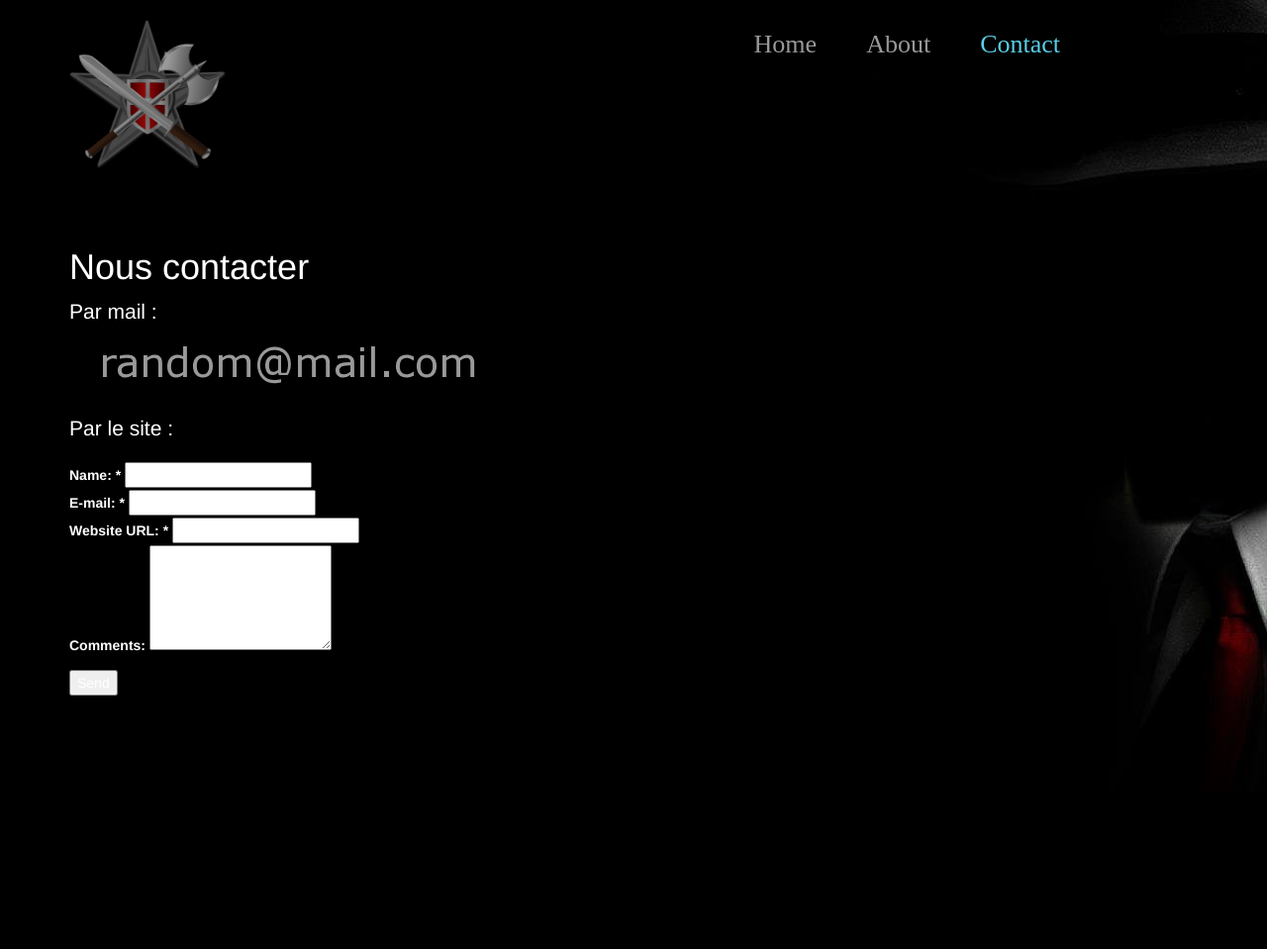
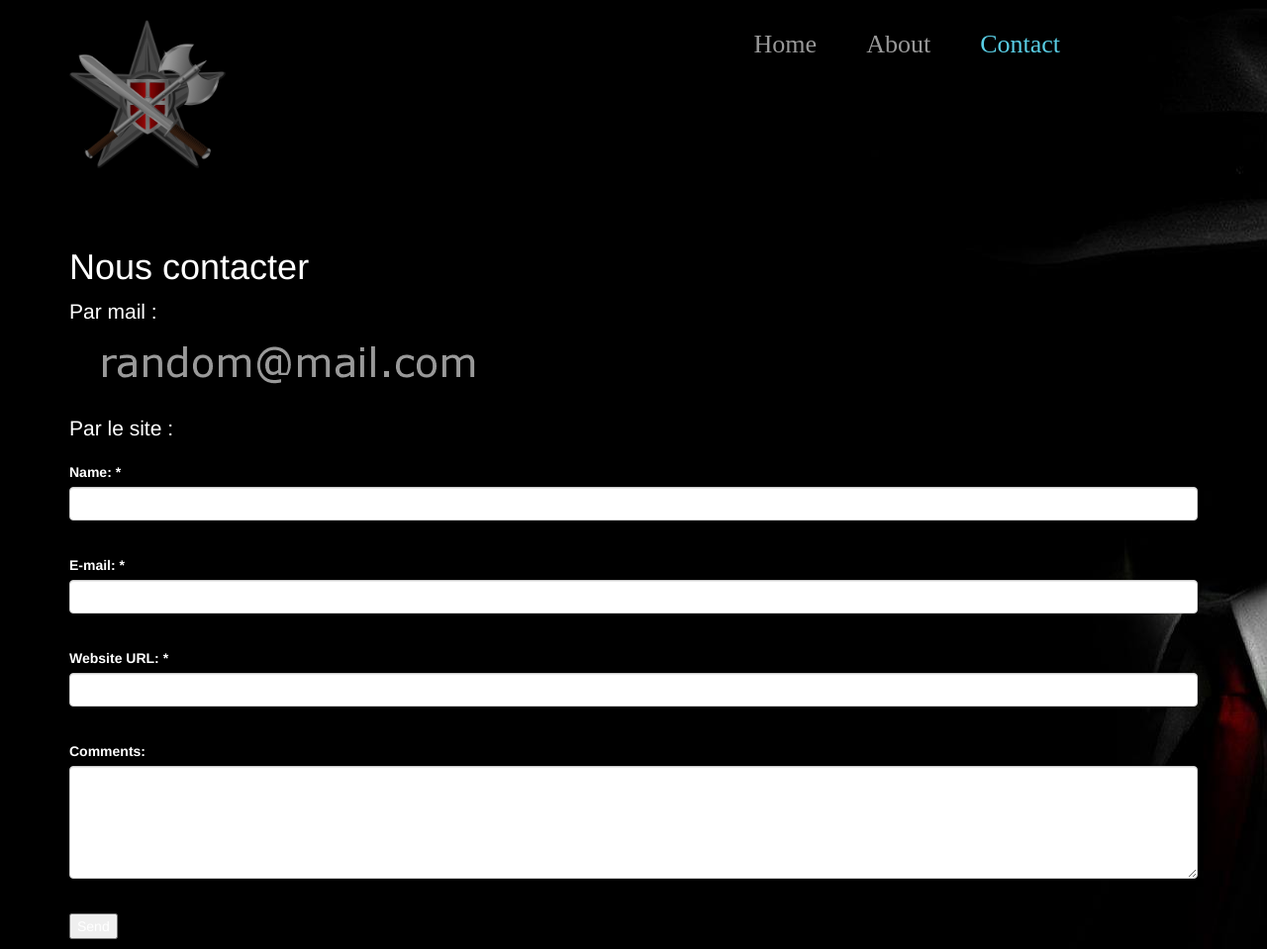
Before and after one commit to Buisson/Enjol--Colomb, a PHP site: page /contact.php in a window 1280 px wide. Shown: the whole page at 99% size. Before the commit the page ends 767 px from the top, so only its background shows below. Run offline with PHP 8.4, Linux system fonts and the light colour scheme; some libraries are stand-ins or nearby versions.

Commit message:
Add nice forms

```diff
--- a/contact.php
+++ b/contact.php
@@ -201,17 +201,22 @@ function get_data($var) {
 				<p><input type="hidden" name="nojs" id="nojs" /></p>
 			</noscript>
 			<p>
+			<div class="form-group">
 				<label for="name">Name: *</label>
-					<input type="text" name="name" id="name" value="<?php get_data("name"); ?>" /><br />
-
+				<input class="form-control" type="text" name="name" id="name" value="<?php get_data("name"); ?>" /><br />
+			</div>
+			<div class="form-group">
 				<label for="email">E-mail: *</label>
-					<input type="text" name="email" id="email" value="<?php get_data("email"); ?>" /><br />
-
+				<input class="form-control" type="text" name="email" id="email" value="<?php get_data("email"); ?>" /><br />
+			</div>
+			<div class="form-group">
 				<label for="url">Website URL: *</label>
-					<input type="text" name="url" id="url" value="<?php get_data("url"); ?>" /><br />
-
+				<input class="form-control" type="text" name="url" id="url" value="<?php get_data("url"); ?>" /><br />
+			</div>
+			<div class="form-group">
 				<label for="comments">Comments: </label>
-					<textarea name="comments" id="comments" rows="5" cols="20"><?php get_data("comments"); ?></textarea><br />
+				<textarea class="form-control" name="comments" id="comments" rows="5" cols="20"><?php get_data("comments"); ?></textarea><br />
+			</div>
 			</p>
 			<p>
 				<input type="submit" name="submit" id="submit" value="Send" <?php if (isset($disable) && $disable === true) echo ' disabled="disabled"'; ?> />
```
